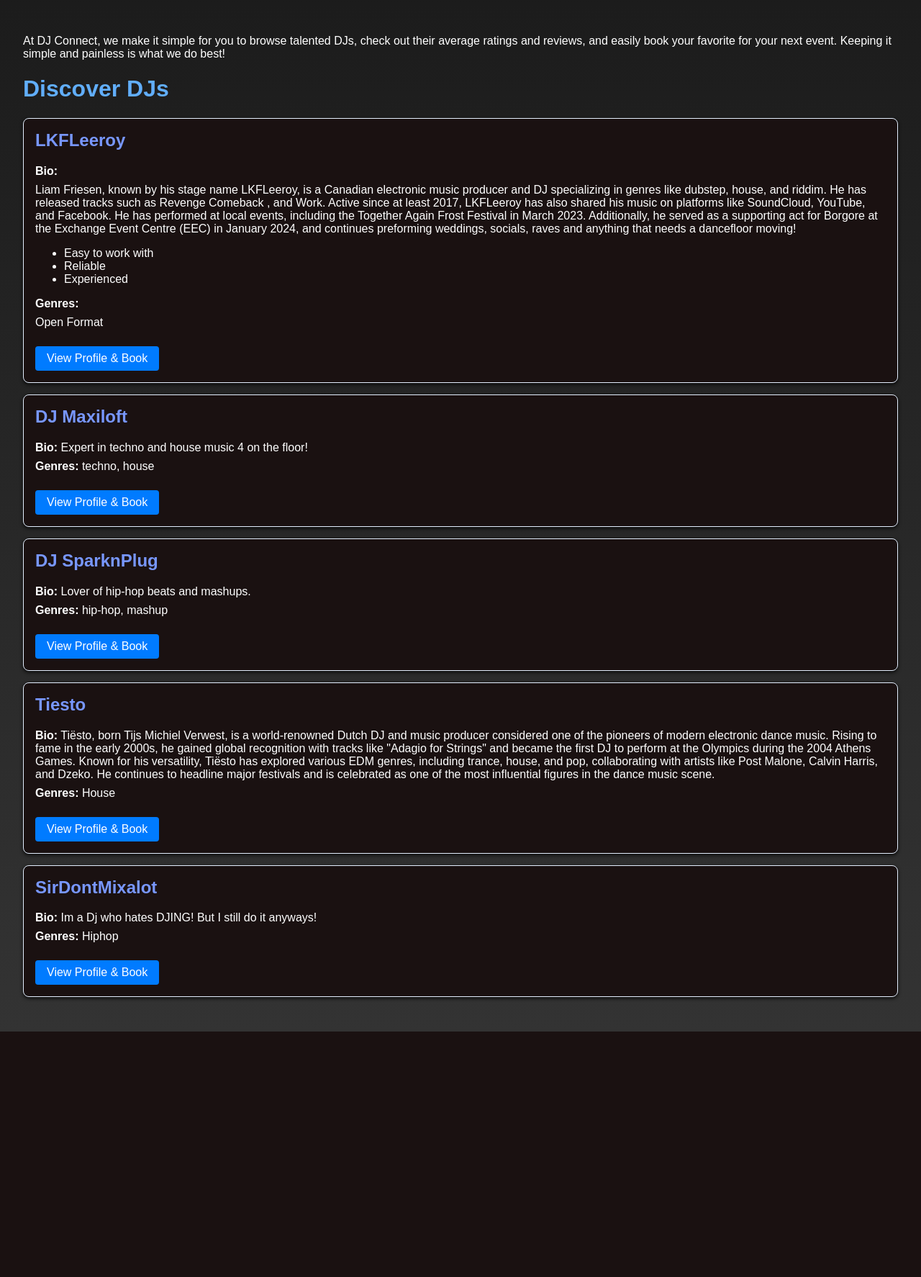
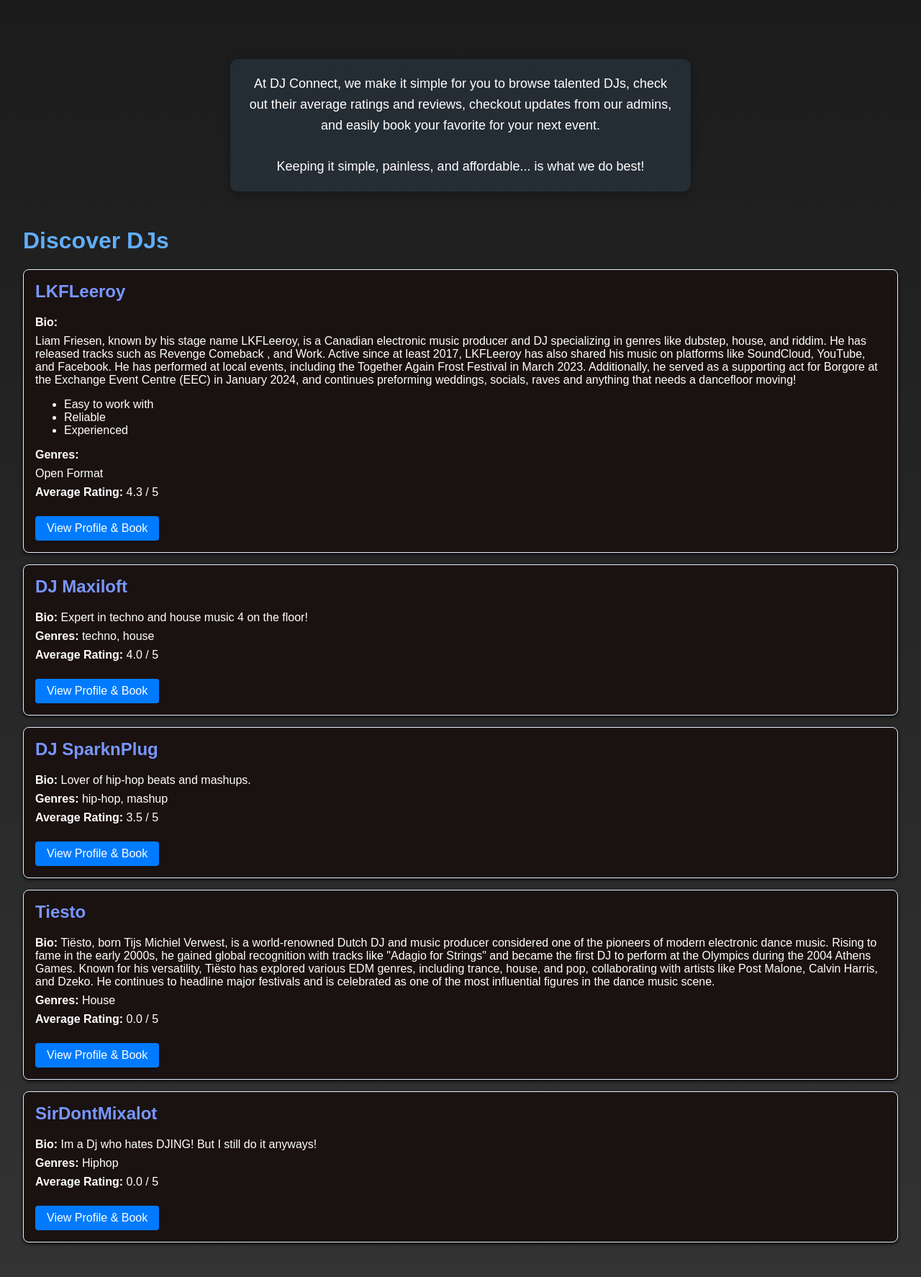
Before and after one commit to lfriesen8/dj_connect, a PHP site: page /frontend/index.php in a window 1280 px wide. Shown: the part 119-1893 px from the top of the page at 72% size. Before the commit the page ends 1552 px from the top, so only its background shows below. Run offline with PHP 8.4, Linux system fonts and the light colour scheme; a user stored in the database is signed in; data comes from the database, SQL or seed files in the repository.

Commit message:
Cleaned up some styles, added the rating function to the main page so that users can actively see where the djs stand, other bug fixes.

```diff
--- a/frontend/dj_profile.php
+++ b/frontend/dj_profile.php
@@ -57,6 +57,7 @@ $avg_rating = $stmt_avg_rating->fetchColumn() ?? 0;
             <?php if ($_SESSION['role'] === 'admin'): ?>
                 <a href="admin_dashboard.php">Admin Dashboard</a>
             <?php endif; ?>
+            <span id="meet-your-dj">MEET YOUR DJ!</span>
             <a href="../backend/logout.php">Logout</a>
         </div>
     </header>
--- a/frontend/index.php
+++ b/frontend/index.php
@@ -1,4 +1,5 @@
 <?php
+// ma<?php
 // mainpage
 require('../backend/connect.php');
 
@@ -13,8 +14,11 @@ if (!isset($_SESSION['username'])) {
     exit;
 }
 
-// Fetch all DJs
-$query = "SELECT id, username, bio, genres FROM users WHERE role = 'dj'";
+// Fetch all DJs along with their average ratings
+$query = "SELECT u.id, u.username, u.bio, u.genres,
+                 (SELECT AVG(rating) FROM ratings_reviews WHERE dj_id = u.id) AS avg_rating
+          FROM users u
+          WHERE u.role = 'dj'";
 $stmt = $db->prepare($query);
 $stmt->execute();
 $djs = $stmt->fetchAll();
@@ -30,22 +34,23 @@ $djs = $stmt->fetchAll();
 </head>
 <body>
     <div id="dj_connect_logo">
-    <a href="index.php">DJ CONNECT</a>
+        <a href="index.php">DJ CONNECT</a>
     </div>
     <header>
         <div class="navbar">
-            <a href="posts.php">Posts</a> <!-- Added link to Posts page -->
+            <a href="posts.php">Posts</a>
             <?php if ($_SESSION['role'] === 'admin'): ?>
                 <a href="admin_dashboard.php">Admin Dashboard</a>
             <?php endif; ?>
-            <a href="../backend/logout.php">Logout</a> <!-- Fixed logout link -->
+            <a href="../backend/logout.php">Logout</a>
         </div>
         <span id="welcome-message">Welcome, <?= htmlspecialchars($_SESSION['username']); ?>!</span>
-      </header>
+    </header>
     <main>
-        <p>
+        <p class="intro-paragraph">
             At DJ Connect, we make it simple for you to browse talented DJs, check out their average ratings and reviews,
-            and easily book your favorite for your next event. Keeping it simple and painless is what we do best!
+            checkout updates from our admins, and easily book your favorite for your next event. <br><br>
+            Keeping it simple, painless, and affordable... is what we do best!
         </p>
         <!-- Display Feedback Message -->
         <?php if (isset($_GET['message']) && $_GET['message'] === 'booking_success'): ?>
@@ -56,9 +61,9 @@ $djs = $stmt->fetchAll();
             <?php foreach ($djs as $dj): ?>
                 <div class="dj-card">
                     <h2><?= htmlspecialchars($dj['username']); ?></h2>
-                    <!-- Use htmlspecialchars_decode to render saved HTML for bio and genres -->
                     <p><strong>Bio:</strong> <?= htmlspecialchars_decode($dj['bio']); ?></p>
                     <p><strong>Genres:</strong> <?= htmlspecialchars_decode($dj['genres']); ?></p>
+                    <p><strong>Average Rating:</strong> <?= number_format($dj['avg_rating'] ?? 0, 1); ?> / 5</p>
                     <a href="dj_profile.php?id=<?= $dj['id']; ?>">View Profile & Book</a>
                 </div>
             <?php endforeach; ?>
--- a/styles/main.css
+++ b/styles/main.css
@@ -39,6 +39,34 @@ header .navbar a {
     text-shadow: 2px 4px 10px rgba(0, 0, 1, 0.712); /* Drop shadow */
     font-family: 'Arial', sans-serif; /* Ensure consistent font */
 
+}
+
+/* Intro Paragraph Styling */
+.intro-paragraph {
+    max-width: 600px; /* Restrict the width */
+    margin: 50px auto; /* Center the paragraph */
+    padding: 20px;
+    background-color: rgba(97, 174, 251, 0.1); /* Subtle background */
+    border-radius: 10px;
+    text-align: center;
+    font-size: 18px; /* Comfortable reading size */
+    line-height: 1.6; /* Spacing for readability */
+    opacity: 0; /* Initial state for fade-in */
+    animation: fadeIn 2s forwards; /* Apply fade-in animation */
+    color: #ffffff;
+    box-shadow: 0 4px 14px rgba(0, 0, 0, 0.3);
+}
+
+/* Fade-in Animation */
+@keyframes fadeIn {
+    from {
+        opacity: 0;
+        transform: translateY(20px); /* Slight lift during fade */
+    }
+    to {
+        opacity: 1;
+        transform: translateY(0);
+    }
 }
 
 
```
Also changed, not shown: styles/dj_profle.css (+34 -2 lines).
